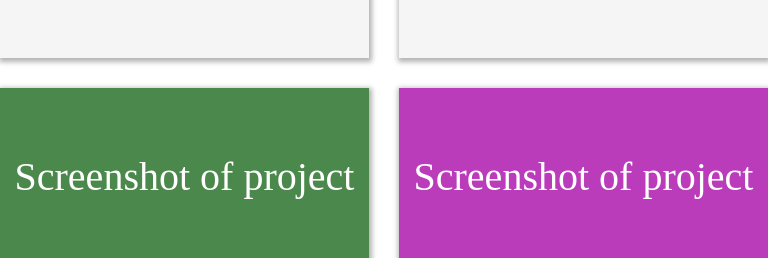
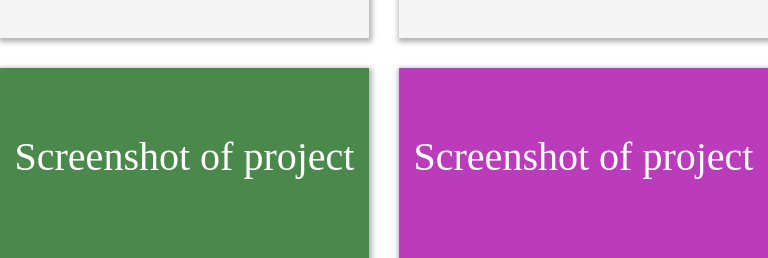
Before and after one commit to arnab1616/html-PersonalPortfolio, a plain HTML site: page index.html in a window 768 px wide. Shown: the part 1322-1580 px from the top of the page. Drawn offline with Linux system fonts and the light colour scheme.

Commit message:
Update style.css

```diff
--- a/style.css
+++ b/style.css
@@ -313,7 +313,7 @@ body{
   #middle-body-part .container{
     display: grid;
     grid-template-columns: minmax(350px, 400px) minmax(350px, 400px);
-/*     grid-template-rows: 70px 480px 480px 480px;  */
+    grid-template-rows: 70px 480px 480px 480px;
   }
   #middle-body-part .container .grid-elm{
     grid-area: 1/1/2/2;
@@ -410,12 +410,13 @@ body{
   }
   #middle-body-part .container{
     margin-top: 30px;
-  }
-  #middle-body-part .container{
     display: grid;
     gap: 30px;
     grid-template-columns: minmax(330px, 380px) minmax(330px, 380px);
-/*     grid-template-rows: 70px 460px 460px 460px;  */
+    grid-template-rows: 70px 460px 460px 460px;
+  }
+  #middle-body-part .container .grid-box{
+    overflow: auto;
   }
   #middle-body-part .container .grid-elm{
     grid-area: 1/1/2/2;
```
